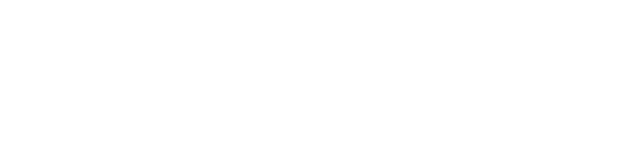
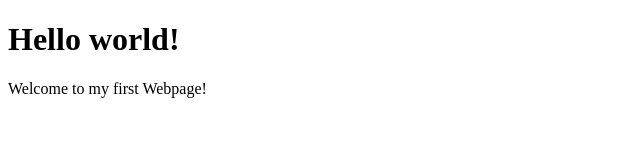
Before and after one commit to Solomonmuli/my-first-webpage, a plain HTML site: page my-first-webspage.html in a window 1280 px wide. Shown: the whole page, without its empty margins (0-640 px from the left). Drawn offline with Linux system fonts and the light colour scheme.

Commit message:
add paragraph block element to the page

```diff
--- a/my-first-webspage.html
+++ b/my-first-webspage.html
@@ -4,6 +4,7 @@
     <title>My First Webpage!</title>
   </head>
   <body>
-
+    <h1>Hello world!</h1>
+    <p> Welcome to my first Webpage!</p>
   </body>
 </html>
```
